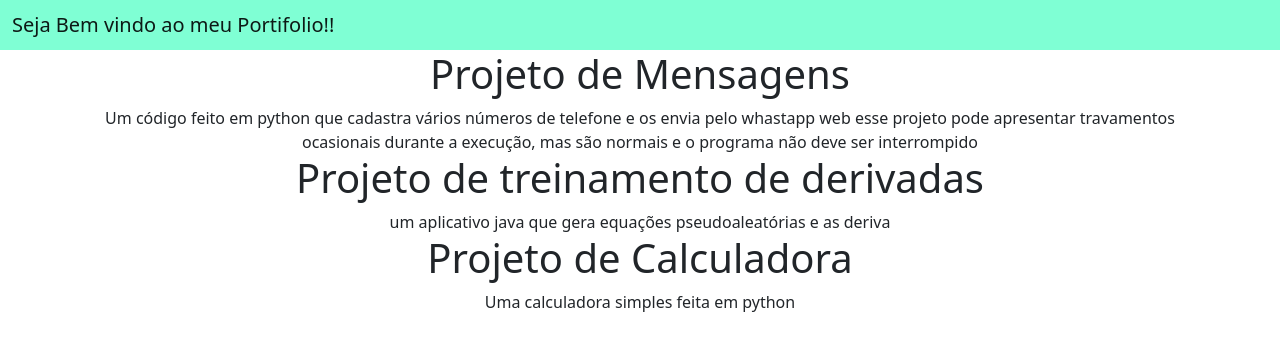
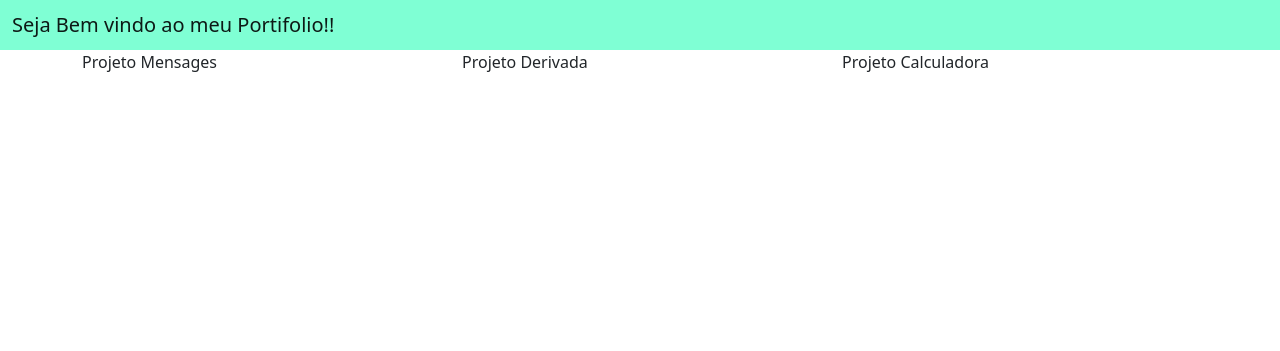
Before and after one commit to Kalleby-b/Site_Django, a Django app: page / in a window 1280 px wide. Shown: the top 351 px of the page. Run offline with Django 4.2, Linux system fonts and the light colour scheme.

Commit message:
Update home.html

```diff
--- a/meu_site/app_portifolio/templates/home.html
+++ b/meu_site/app_portifolio/templates/home.html
@@ -15,21 +15,19 @@
       <span class="navbar-brand mb-0 h1">Seja Bem vindo ao meu Portifolio!!</span>
     </div>
   </nav>
-  <div style= 'text-align: center'class = 'container'>
-    <h1>Projeto de Mensagens</h1>
-    <span style= ''> Um código feito em python que cadastra vários números de telefone e os envia pelo whastapp web esse projeto pode apresentar travamentos
-      ocasionais durante a execução, mas são normais e o programa não deve ser interrompido</span>
 
-  </div>
-  <div style= "text-align: center"class = 'container'>
-    <h1>Projeto de treinamento de derivadas</h1>
-    <span style= ''> um aplicativo java que gera equações pseudoaleatórias e as deriva</span>
-
-  </div>
-  <div style = 'text-align: center' class = 'container'>
-    <h1>Projeto de Calculadora</h1>
-    <span style= ''> Uma calculadora simples feita em python</span>
-
+  <div class="container">
+    <div class="row align-items-start">
+      <div class="col">
+        Projeto Mensages
+      </div>
+      <div class="col">
+        Projeto Derivada
+      </div>
+      <div class="col">
+        Projeto Calculadora
+      </div>
+    </div>
   </div>
   <body>
 
```
